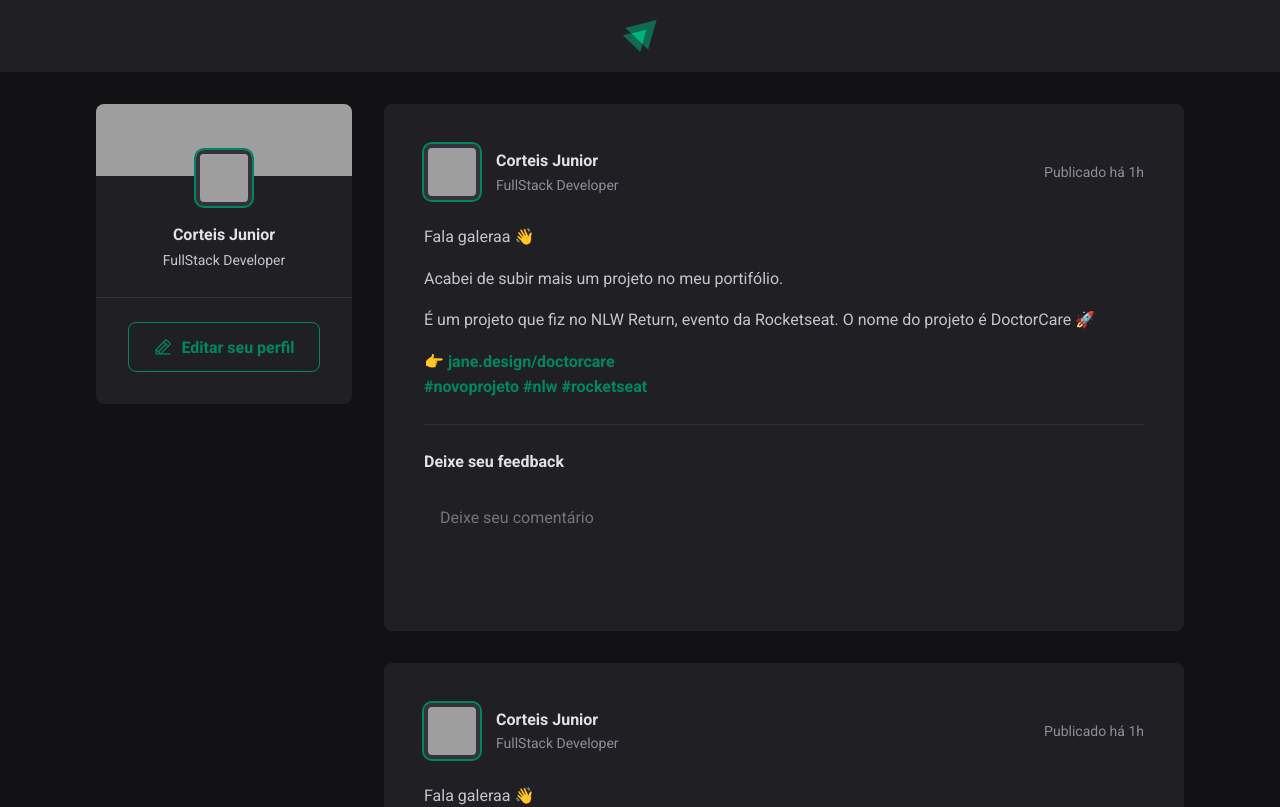
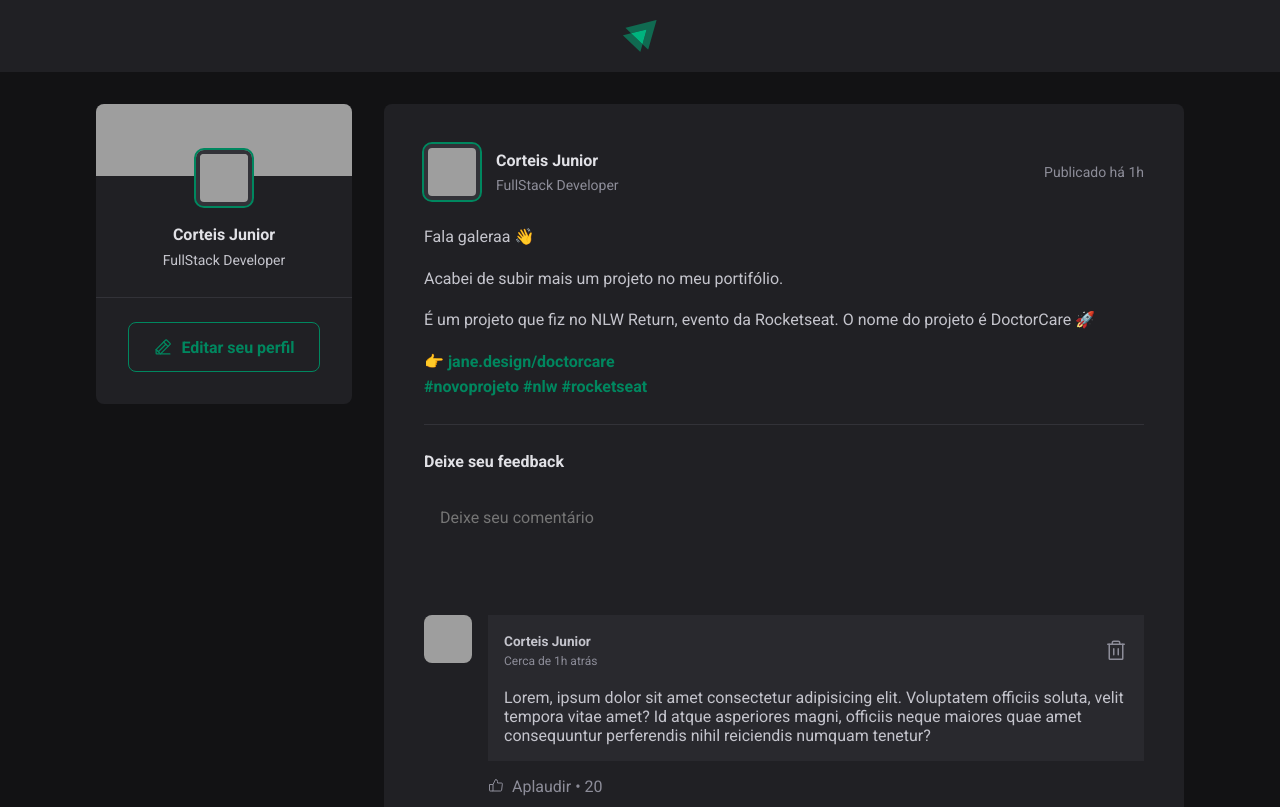
Before and after one commit to corteisjr/dev-feed, a React (Vite) app: page / in a window 1280 px wide. Shown: the top 807 px of the page. Built offline with nearby package versions, Linux system fonts and the light colour scheme; grey boxes are pictures that could not be loaded.

Commit message:
feat: add style to comment component

```diff
--- a/src/components/Comment.jsx
+++ b/src/components/Comment.jsx
@@ -1,3 +1,4 @@
+import { ThumbsUp, Trash } from "phosphor-react";
 import styles from "./Comment.module.css";
 
 export function Comment() {
@@ -9,7 +10,34 @@
         alt=""
       />
       <div className={styles.commentBox}>
-        <div className={styles.commentContent}></div>
+        <div className={styles.commentContent}>
+          <header>
+            <div className={styles.authorAndTime}>
+              <strong>Corteis Junior</strong>
+              <time
+                title="27 de Fevereiro de 2025"
+                dateTime="2025-02-27  19:16:42"
+              >
+                Cerca de 1h atrás
+              </time>
+            </div>
+            <button title="Deletar comentário">
+              <Trash size={24} />
+            </button>
+          </header>
+          <p>
+            Lorem, ipsum dolor sit amet consectetur adipisicing elit. Voluptatem
+            officiis soluta, velit tempora vitae amet? Id atque asperiores
+            magni, officiis neque maiores quae amet consequuntur perferendis
+            nihil reiciendis numquam tenetur?
+          </p>
+        </div>
+        <footer>
+          <button>
+            <ThumbsUp />
+            Aplaudir <span>20</span>
+          </button>
+        </footer>
       </div>
     </div>
   );
--- a/src/components/Comment.module.css
+++ b/src/components/Comment.module.css
@@ -0,0 +1,84 @@
+.comment {
+  margin-top: 1.5rem;
+  display: flex;
+  gap: 1rem;
+}
+
+.comment > img {
+  width: 3rem;
+  height: 3rem;
+  border-radius: 8px;
+}
+
+.commentBox {
+  flex: 1;
+}
+
+.commentContent {
+  background: var(--gray-700);
+  border: 8px;
+  padding: 1rem;
+}
+
+.commentContent header {
+  display: flex;
+  align-items: flex-start;
+  justify-content: space-between;
+}
+
+.authorAndTime strong {
+  display: block;
+  font-size: 0.85rem;
+  line-height: 1.6;
+}
+
+.authorAndTime time {
+  display: block;
+  font-size: 0.75rem;
+  line-height: 1.6;
+  color: var(--gray-400);
+}
+
+.commentContent header button {
+  background: transparent;
+  border: 0;
+  color: var(--gray-400);
+  cursor: pointer;
+  font-size: 0;
+  border-radius: 4px;
+}
+
+.commentContent header button:hover {
+  color: var(--red-500);
+}
+
+.commentContent p {
+  margin-top: 1rem;
+  color: var(--gray-300);
+}
+
+.commentBox footer {
+  margin-top: 1rem;
+}
+
+.commentBox footer button {
+  background: transparent;
+  border: 0;
+  color: var(--gray-400);
+  cursor: pointer;
+  display: flex;
+  align-items: center;
+}
+
+.commentBox footer button:hover {
+  color: var(--green-300);
+}
+
+.commentBox footer button svg {
+  margin-right: 0.5rem;
+}
+
+.commentBox footer button span::before {
+  content: "\2022";
+  padding: 0 0.25rem;
+}
--- a/src/components/Post.jsx
+++ b/src/components/Post.jsx
@@ -1,3 +1,4 @@
+import { Comment } from "./Comment";
 import styles from "./Post.module.css";
 
 export function Post() {
@@ -39,6 +40,11 @@
           <button type="submit">Publicar</button>
         </footer>
       </form>
+      <div className={styles.commentList}>
+        <Comment />
+        <Comment />
+        <Comment />
+      </div>
     </article>
   );
 }
--- a/src/global.css
+++ b/src/global.css
@@ -4,11 +4,14 @@
   --gray-300: #c4c4cc;
   --gray-400: #8d8d99;
   --gray-600: #323238;
+  --gray-700: #29292e;
   --gray-800: #202024;
   --gray-900: #121214;
 
   --green-500: #00875f;
   --green-300: #00b37e;
+
+  --red-500: #f75a68;
 }
 
 :focus {
```
